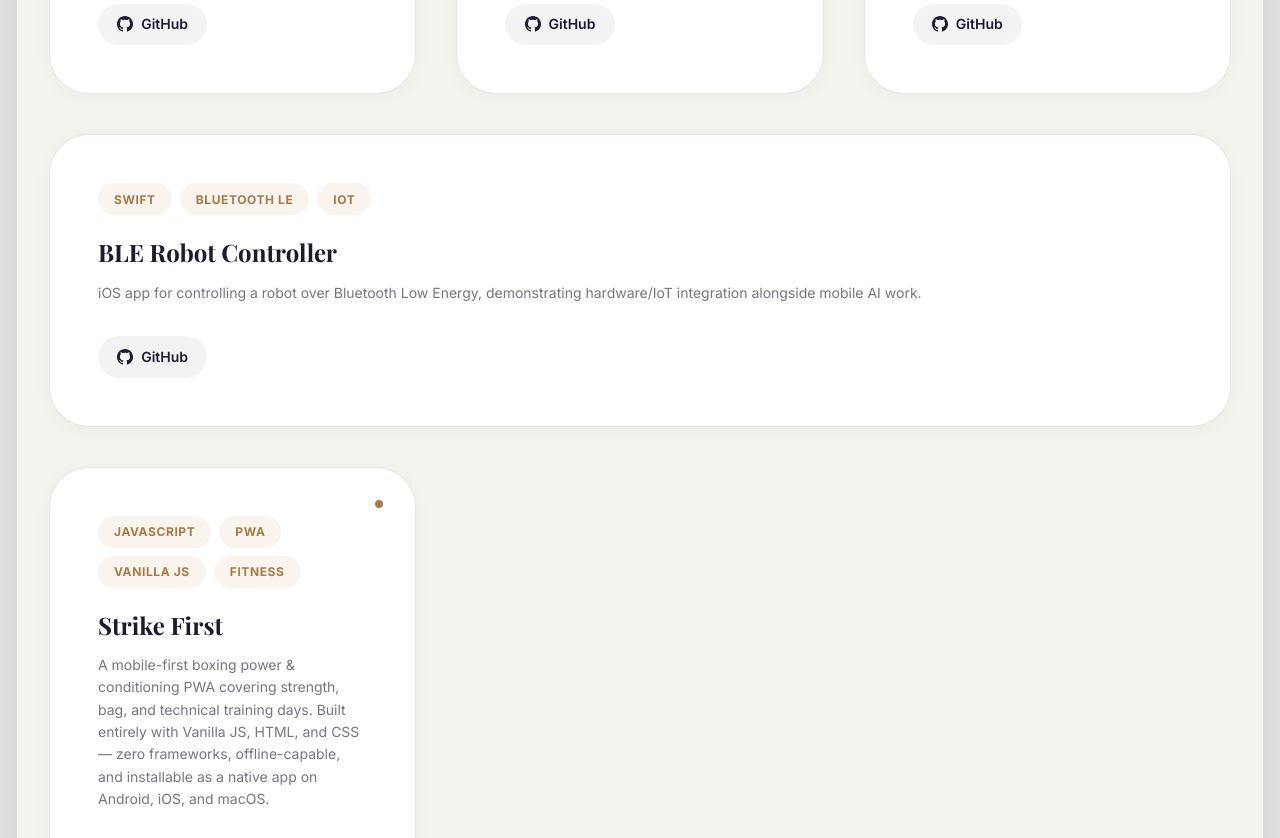
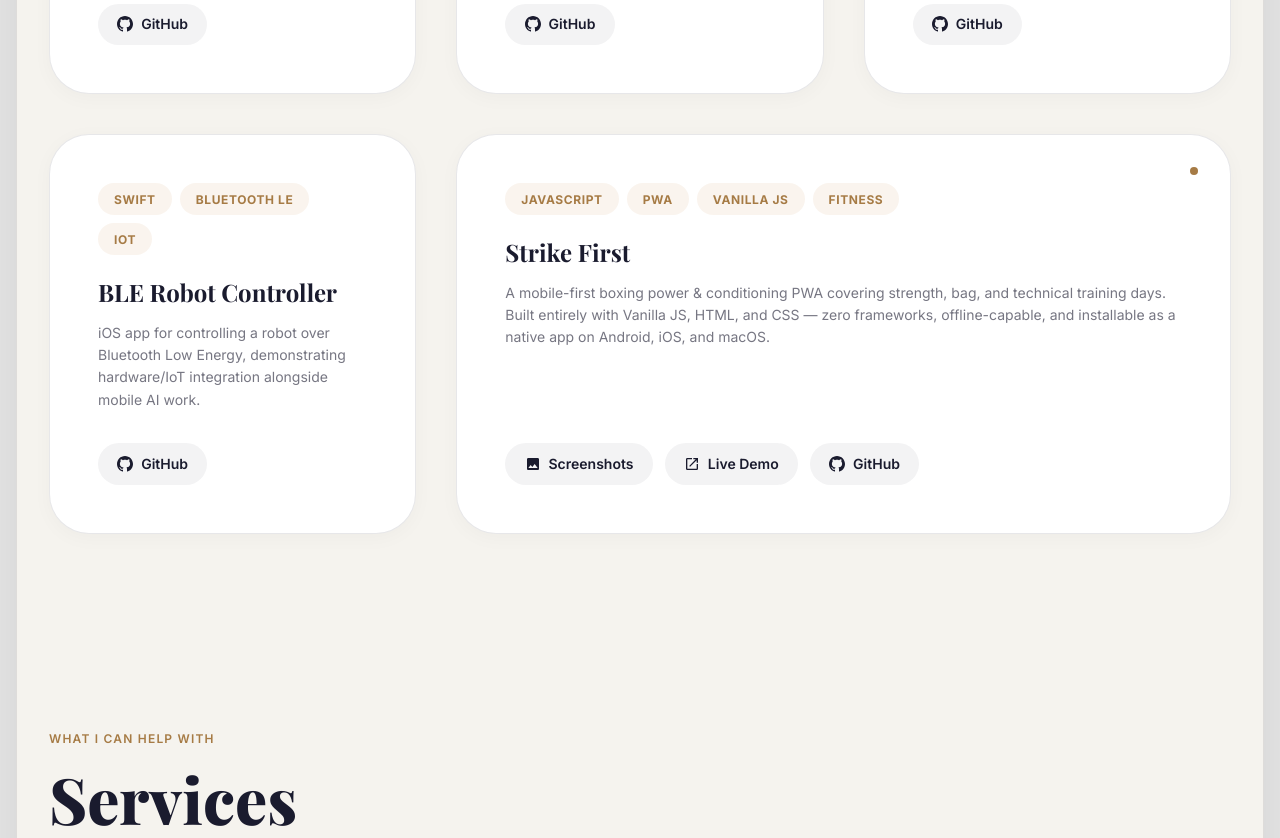
Before and after one commit to elangbamjohnson/elangbamjohnson.github.io, a website: page index.html in a window 1280 px wide. Shown: the part 3232-4070 px from the top of the page. Drawn offline with nearby package versions, Linux system fonts and the light colour scheme; a web font is replaced by a local one.

Commit message:
fix: Adjust bento layout so BLE and Strike First share the last row

```diff
--- a/index.html
+++ b/index.html
@@ -327,7 +327,7 @@
                 </div>
 
                 <!-- Project 6 -->
-                <div class="content-card bento-item bento-full">
+                <div class="content-card bento-item bento-narrow">
                     <div class="card-tags">
                         <span class="tag-pill">Swift</span>
                         <span class="tag-pill">Bluetooth LE</span>
@@ -342,7 +342,7 @@
                 </div>
 
                 <!-- Project 7: Strike First -->
-                <div class="content-card bento-item bento-narrow">
+                <div class="content-card bento-item bento-wide">
                     <div class="card-accent-dot"></div>
                     <div class="card-tags">
                         <span class="tag-pill">JavaScript</span>
```
